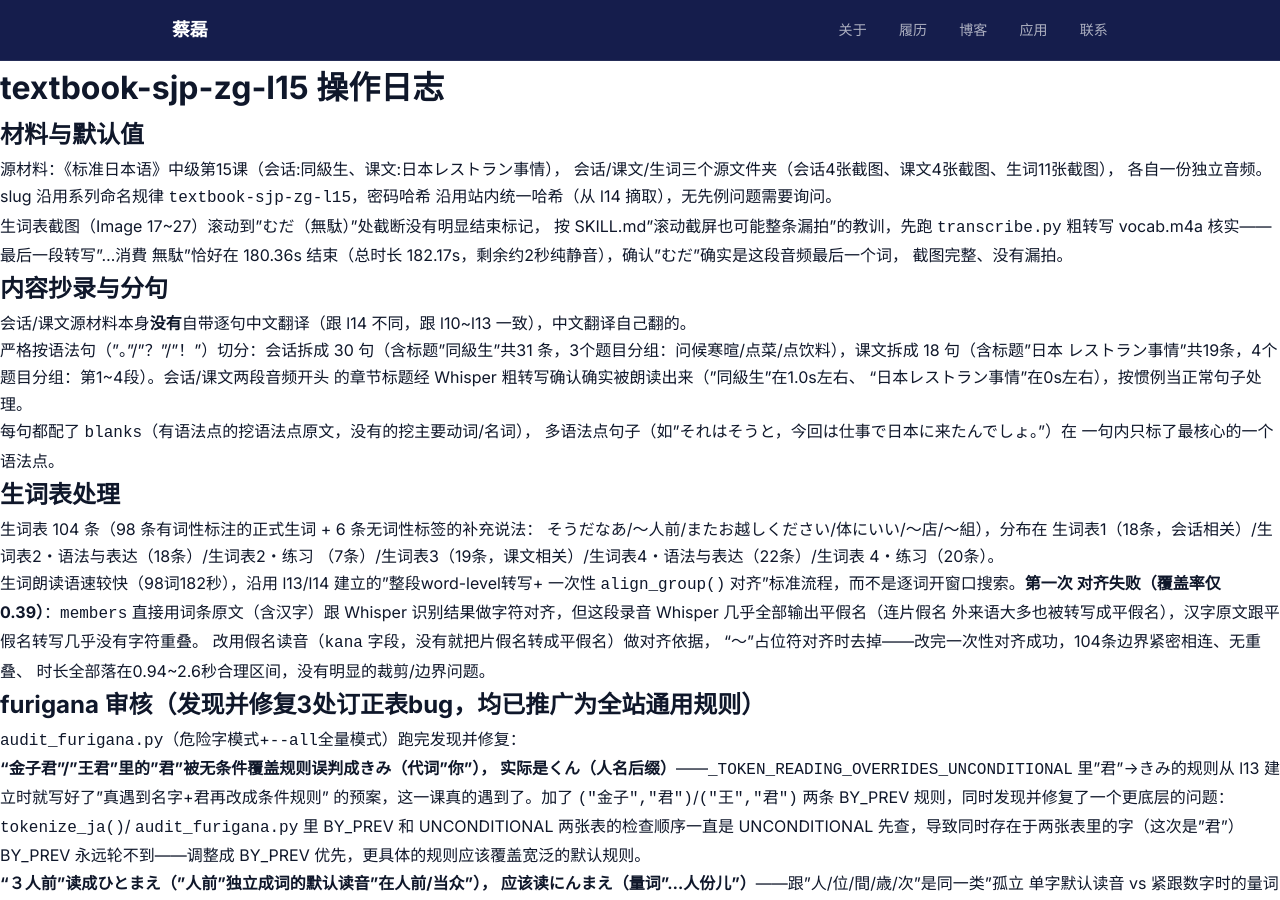
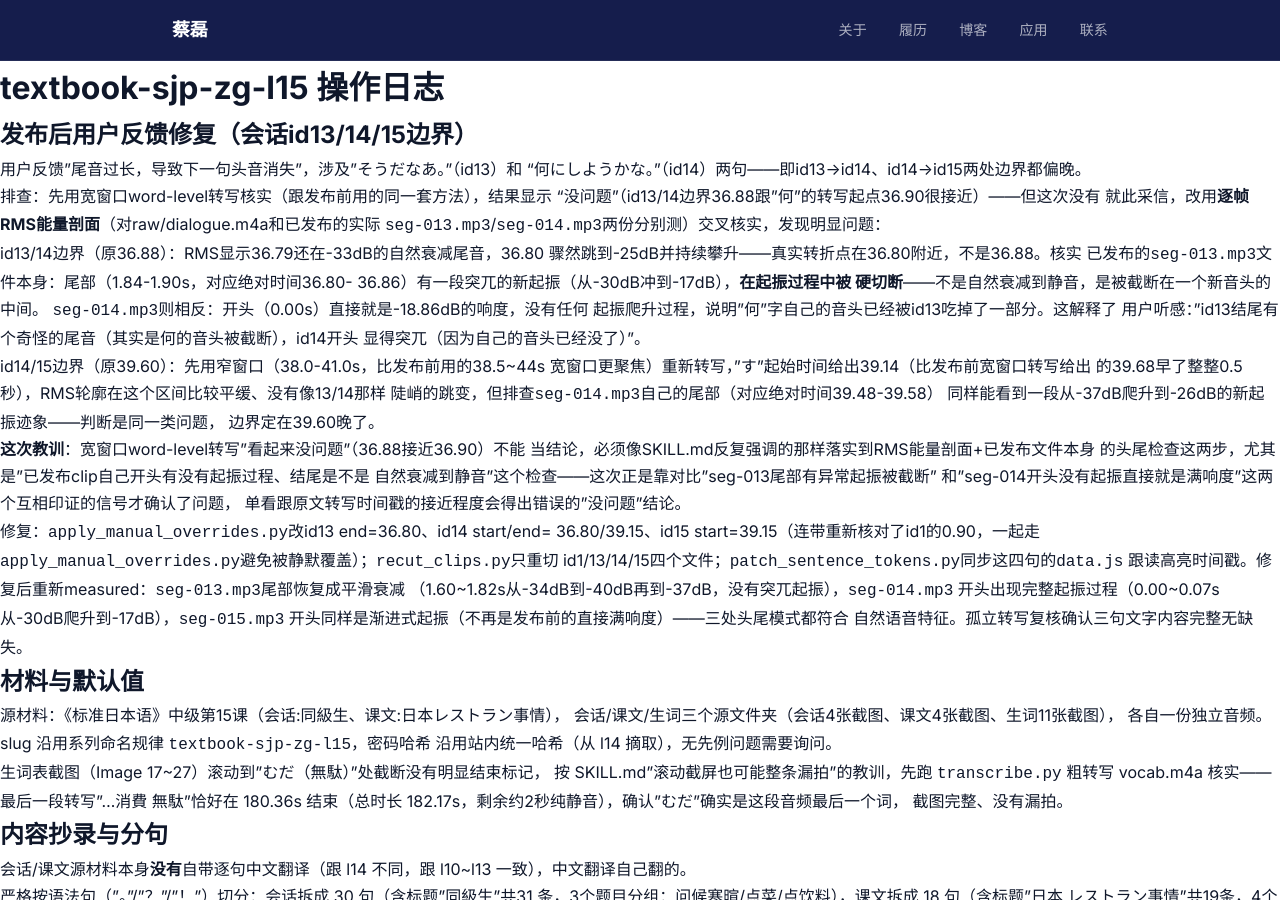
Before and after one commit to jiaodacailei/jiaodacailei.github.io, a Jekyll site: the page built from docs/private/textbook-sjp-zg-l15/LOG.md, in a window 1280 px wide and 900 px high. Built offline with Jekyll 4.4.1, drawn with Linux system fonts in a browser that asks for light colours; our own code applies the rules of GitHub Pages for plain Markdown files; comment, search, counter and statistics services are not loaded.

Commit message:
修复第15课会话id13/14/15边界：尾音过长吞掉下一句头音
RMS能量剖面+已发布clip自身头尾检查确认：そうだなあ→何にしようかな、
何にしようかな→すみません两处边界都晚了（分别晚约0.08秒和0.45秒），
导致前一句尾部截断在新起振中间、后一句开头直接高响度缺失自然音头。
宽窗口word-level转写单独看"没问题"不可靠，须结合RMS+clip自检确认。

```diff
--- a/docs/private/textbook-sjp-zg-l15/LOG.md
+++ b/docs/private/textbook-sjp-zg-l15/LOG.md
@@ -1,4 +1,47 @@
 # textbook-sjp-zg-l15 操作日志
+
+## 发布后用户反馈修复（会话id13/14/15边界）
+
+用户反馈"尾音过长，导致下一句头音消失"，涉及"そうだなあ。"（id13）和
+"何にしようかな。"（id14）两句——即id13→id14、id14→id15两处边界都偏晚。
+
+排查：先用宽窗口word-level转写核实（跟发布前用的同一套方法），结果显示
+"没问题"（id13/14边界36.88跟"何"的转写起点36.90很接近）——但这次没有
+就此采信，改用**逐帧RMS能量剖面**（对raw/dialogue.m4a和已发布的实际
+`seg-013.mp3`/`seg-014.mp3`两份分别测）交叉核实，发现明显问题：
+
+- id13/14边界（原36.88）：RMS显示36.79还在-33dB的自然衰减尾音，36.80
+  骤然跳到-25dB并持续攀升——真实转折点在36.80附近，不是36.88。核实
+  已发布的`seg-013.mp3`文件本身：尾部（1.84-1.90s，对应绝对时间36.80-
+  36.86）有一段突兀的新起振（从-30dB冲到-17dB），**在起振过程中被
+  硬切断**——不是自然衰减到静音，是被截断在一个新音头的中间。
+  `seg-014.mp3`则相反：开头（0.00s）直接就是-18.86dB的响度，没有任何
+  起振爬升过程，说明"何"字自己的音头已经被id13吃掉了一部分。这解释了
+  用户听感："id13结尾有个奇怪的尾音（其实是何的音头被截断），id14开头
+  显得突兀（因为自己的音头已经没了）"。
+- id14/15边界（原39.60）：先用窄窗口（38.0-41.0s，比发布前用的38.5~44s
+  宽窗口更聚焦）重新转写，"す"起始时间给出39.14（比发布前宽窗口转写给出
+  的39.68早了整整0.5秒），RMS轮廓在这个区间比较平缓、没有像13/14那样
+  陡峭的跳变，但排查`seg-014.mp3`自己的尾部（对应绝对时间39.48-39.58）
+  同样能看到一段从-37dB爬升到-26dB的新起振迹象——判断是同一类问题，
+  边界定在39.60晚了。
+
+**这次教训**：宽窗口word-level转写"看起来没问题"（36.88接近36.90）不能
+当结论，必须像SKILL.md反复强调的那样落实到RMS能量剖面+已发布文件本身
+的头尾检查这两步，尤其是"已发布clip自己开头有没有起振过程、结尾是不是
+自然衰减到静音"这个检查——这次正是靠对比"seg-013尾部有异常起振被截断"
+和"seg-014开头没有起振直接就是满响度"这两个互相印证的信号才确认了问题，
+单看跟原文转写时间戳的接近程度会得出错误的"没问题"结论。
+
+修复：`apply_manual_overrides.py`改id13 end=36.80、id14 start/end=
+36.80/39.15、id15 start=39.15（连带重新核对了id1的0.90，一起走
+`apply_manual_overrides.py`避免被静默覆盖）；`recut_clips.py`只重切
+id1/13/14/15四个文件；`patch_sentence_tokens.py`同步这四句的`data.js`
+跟读高亮时间戳。修复后重新measured：`seg-013.mp3`尾部恢复成平滑衰减
+（1.60~1.82s从-34dB到-40dB再到-37dB，没有突兀起振），`seg-014.mp3`
+开头出现完整起振过程（0.00~0.07s从-30dB爬升到-17dB），`seg-015.mp3`
+开头同样是渐进式起振（不再是发布前的直接满响度）——三处头尾模式都符合
+自然语音特征。孤立转写复核确认三句文字内容完整无缺失。
 
 ## 材料与默认值
 
```
Also changed, not shown: docs/private/textbook-sjp-zg-l15/data.js, 4 other files.
